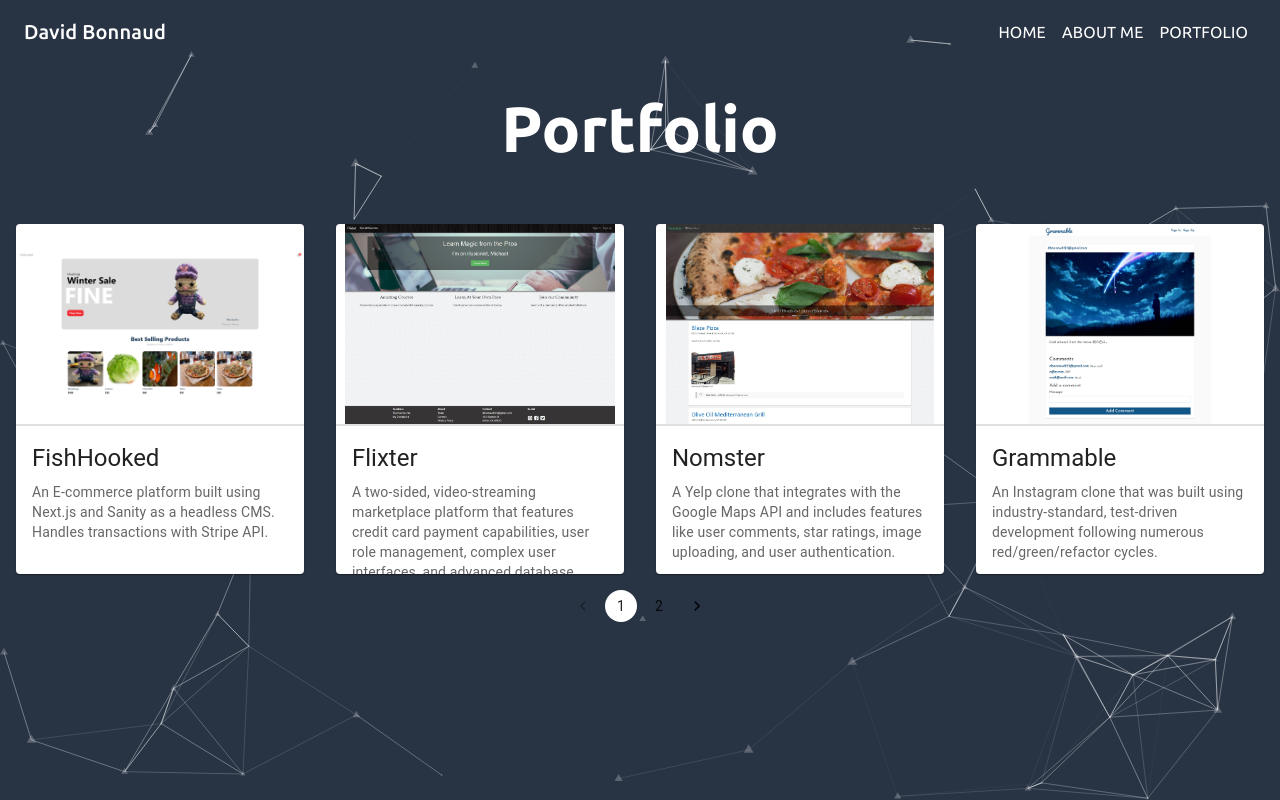
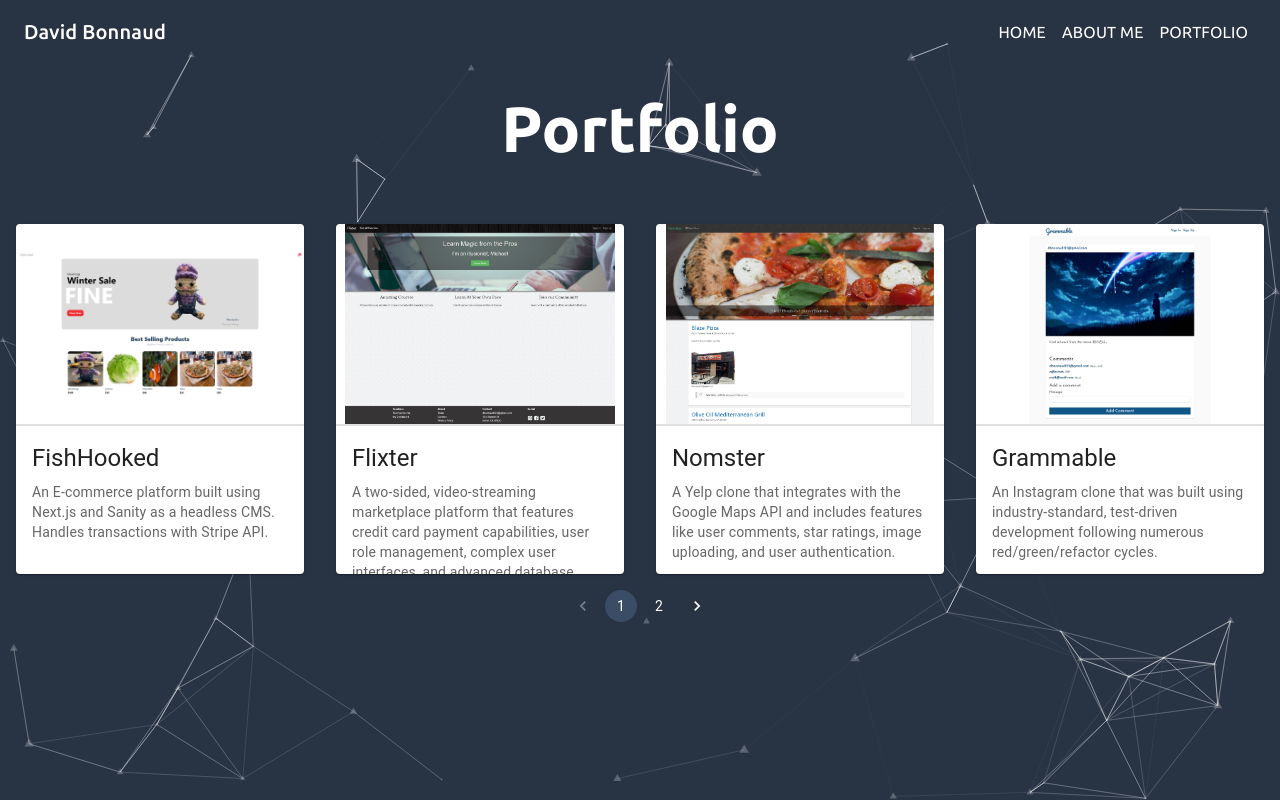
Before and after one commit to davidbonnaud/portfolio-2023, a React (Create React App) app: page / in a window 1280 px wide. Both pictures are taken after a click on the button "PORTFOLIO". Built offline with nearby package versions, Linux system fonts and the light colour scheme.

Commit message:
fixed pagination colors, need to adjust position on page

```diff
--- a/src/components/Portfolio.tsx
+++ b/src/components/Portfolio.tsx
@@ -45,7 +45,7 @@ const Portfolio = () => {
     },
     palette: {
       primary: {
-        main: '#fff',
+        main: '#3b4c66',
         darker: '#fff',
       },
       neutral: {
@@ -71,9 +71,9 @@ const Portfolio = () => {
       </Box>
 
       <Grid2 container spacing={4} sx={{ justifyContent: 'center', alignItems: 'center', }} style={{ margin: 0, width: '100%' }} >
-        {currentPageItems.map((project) => {
+        {currentPageItems.map((project, index) => {
           return (
-            <Fade in timeout={2000}>
+            <Fade in timeout={1000}>
               <Grid2 sx={{ zIndex: 1 }} xs={12} sm={6} lg={3} style={{ maxWidth: 500 }} >
                 <CardActionArea>
                   <Card sx={{ width: '100%', height: 350, justifyContent: 'center' }}>
@@ -100,8 +100,10 @@ const Portfolio = () => {
           )
         })}
       </Grid2>
-      <Box sx={{ display: 'flex', justifyContent: 'center', alignItems: 'center' }}>
-        <Pagination count={totalPages} page={currentPage} onChange={handleChange} color='primary' sx={{ zIndex: 1, position: 'relative' }} />
+      <Box sx={{ color: '#fff', display: 'flex', justifyContent: 'center', alignItems: 'center' }}>
+        <Pagination count={totalPages} page={currentPage} onChange={handleChange} color='primary' sx={{ zIndex: 1, position: 'relative', '& .MuiPaginationItem-root': {
+          color: '#fff',
+        } }} />
       </Box>
     </Box>
     </ThemeProvider>
--- a/src/index.css
+++ b/src/index.css
@@ -28,3 +28,7 @@ h1 {
 .elevated {
   background: #283344;
 }
+
+.MuiButtonBase-root {
+  color: white;
+}
```
Also changed, not shown: 1 other file (tests, documents, lock files or other folders).
